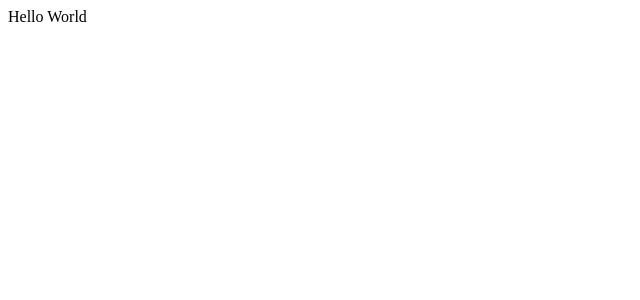
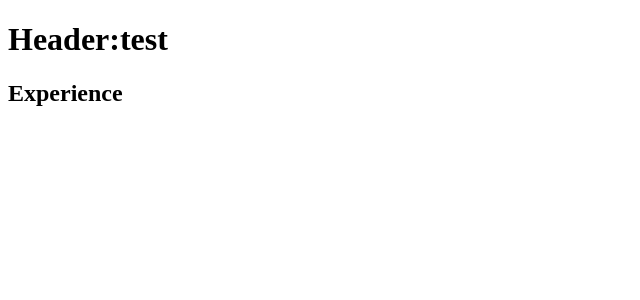
Before and after one commit to chaBotsMX/ChaBots-Web, a React (Vite) app: page /experience in a window 1280 px wide. Shown: the top 300 px of the page, without its empty margins (0-640 px from the left). Built offline with nearby package versions, Linux system fonts and the light colour scheme.

Commit message:
update multipage1

```diff
--- a/package.json
+++ b/package.json
@@ -11,7 +11,8 @@
     },
     "dependencies": {
         "react": "18.2.0",
-      "react-dom": "18.2.0"
+        "react-dom": "18.2.0",
+        "react-router-dom": "^6.23.1"
     },
     "devDependencies": {
         "@types/react": "18.2.15",
--- a/src/App.jsx
+++ b/src/App.jsx
@@ -1,5 +1,23 @@
+import { BrowserRouter, Routes, Route } from 'react-router-dom'
+import Landing from './pages/Landing'
+import Members from './pages/Members';
+import Experience from './pages/Experience';
+import NotFound from './pages/NotFound';
+
 const App = () => {
-    return <div>Hello World</div>;
-  };
+  return (
+    <div>
+      <BrowserRouter>
+        <Routes>
+          <Route index element={<Landing/>} />
+          <Route path="/home" element={<Landing/>}/>
+          <Route path="/members" element={<Members/>}/>
+          <Route path="/experience" element={<Experience/>}/>
+          <Route path="*" element={<NotFound/>}/>
+        </Routes>
+      </BrowserRouter>
+    </div>
+  )
+}
 
-  export default App;
+export default App;
--- /dev/null
+++ b/src/components/Header.jsx
@@ -0,0 +1,7 @@
+const Header = () => {
+    return(
+        <h1>Header:test</h1>
+    )
+}
+
+export default Header;
--- /dev/null
+++ b/src/pages/Experience.jsx
@@ -0,0 +1,12 @@
+import Header from '../components/Header'
+
+const Experience = () => {
+    return (
+        <div>
+            <Header/>
+            <h2>Experience</h2>
+        </div>
+    )
+}
+
+export default Experience;
--- /dev/null
+++ b/src/pages/Landing.jsx
@@ -0,0 +1,12 @@
+import Header from '../components/Header'
+
+const Landing = () => {
+    return (
+        <div>
+            <Header/>
+            <h2>Landing</h2>
+        </div>
+    )
+}
+
+export default Landing;
--- /dev/null
+++ b/src/pages/Members.jsx
@@ -0,0 +1,12 @@
+import Header from '../components/Header'
+
+const Members = () => {
+    return (
+        <div>
+            <Header/>
+            <h2>Members</h2>
+        </div>
+    )
+}
+
+export default Members;
--- /dev/null
+++ b/src/pages/NotFound.jsx
@@ -0,0 +1,12 @@
+import Header from '../components/Header'
+
+const NotFound = () => {
+    return (
+        <div>
+            <Header/>
+            <h2>Error 404: Not found</h2>
+        </div>
+    )
+}
+
+export default NotFound;
```
Also changed, not shown: 2 other files (tests, documents, lock files or other folders). Lines whose indentation alone changed are shown as unchanged.
